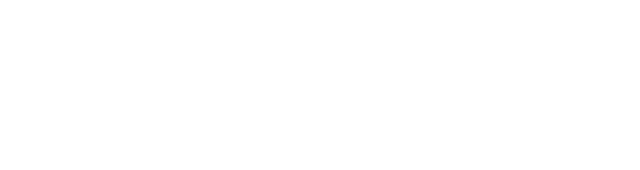
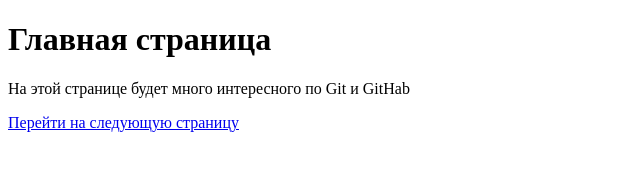
Before and after one commit to ArinaGolubina/git-html, a plain HTML site: page index.html in a window 1280 px wide. Shown: the whole page, without its empty margins (0-640 px from the left). Drawn offline with Linux system fonts and the light colour scheme.

Commit message:
feat: added a link to the about page

```diff
--- a/index.html
+++ b/index.html
@@ -3,9 +3,15 @@
 <head>
     <meta charset="UTF-8">
     <meta name="viewport" content="width=device-width, initial-scale=1.0">
-    <title>Document</title>
+    <title>Курс - Git и GitHab</title>
 </head>
 <body>
-
+    <h1>Главная страница</h1>
+    <p>
+        На этой странице будет много интересного по Git и GitHab
+    </p>
+    <a href="pages/about.html">
+        Перейти на следующую страницу
+    </a>
 </body>
 </html>
```
